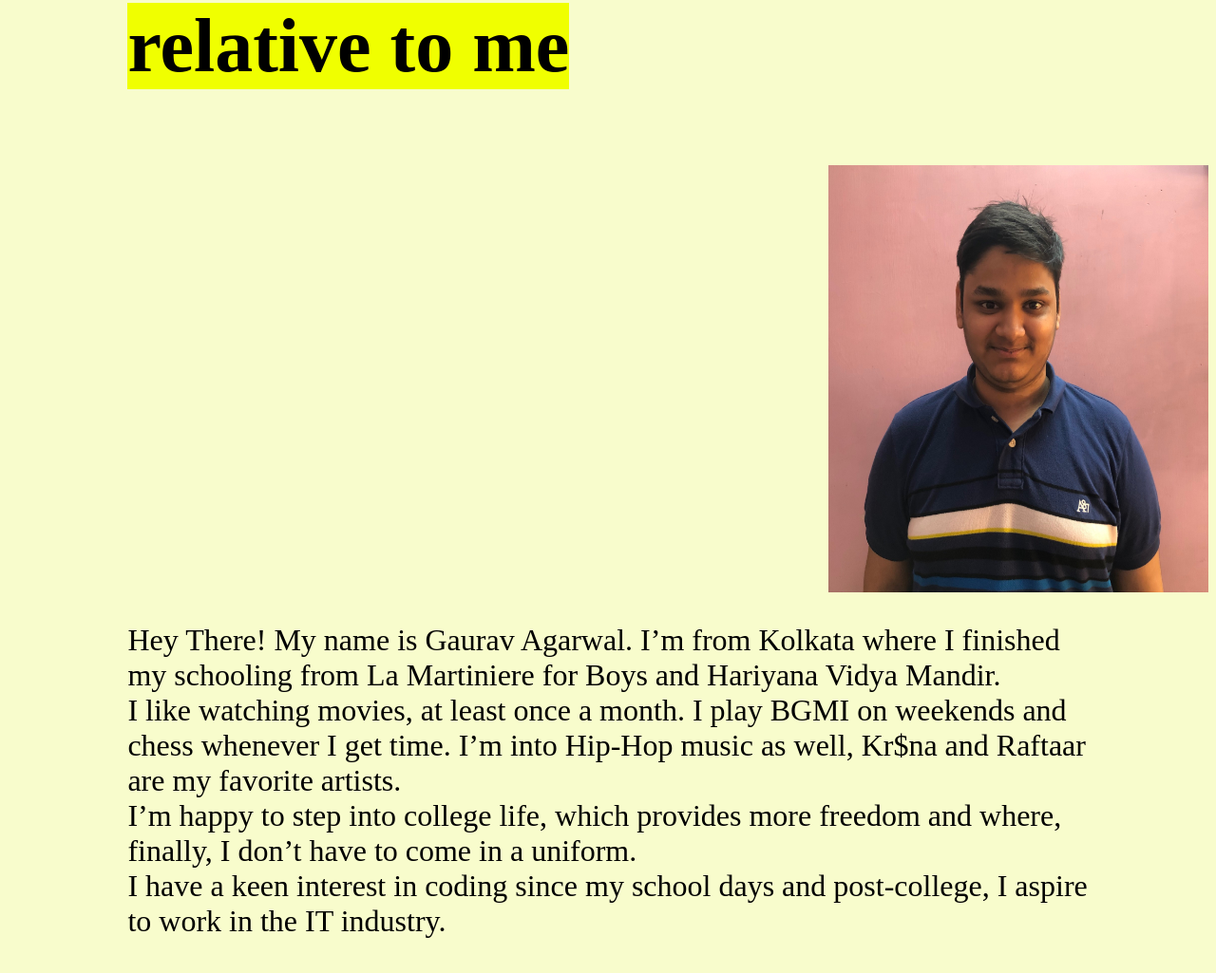
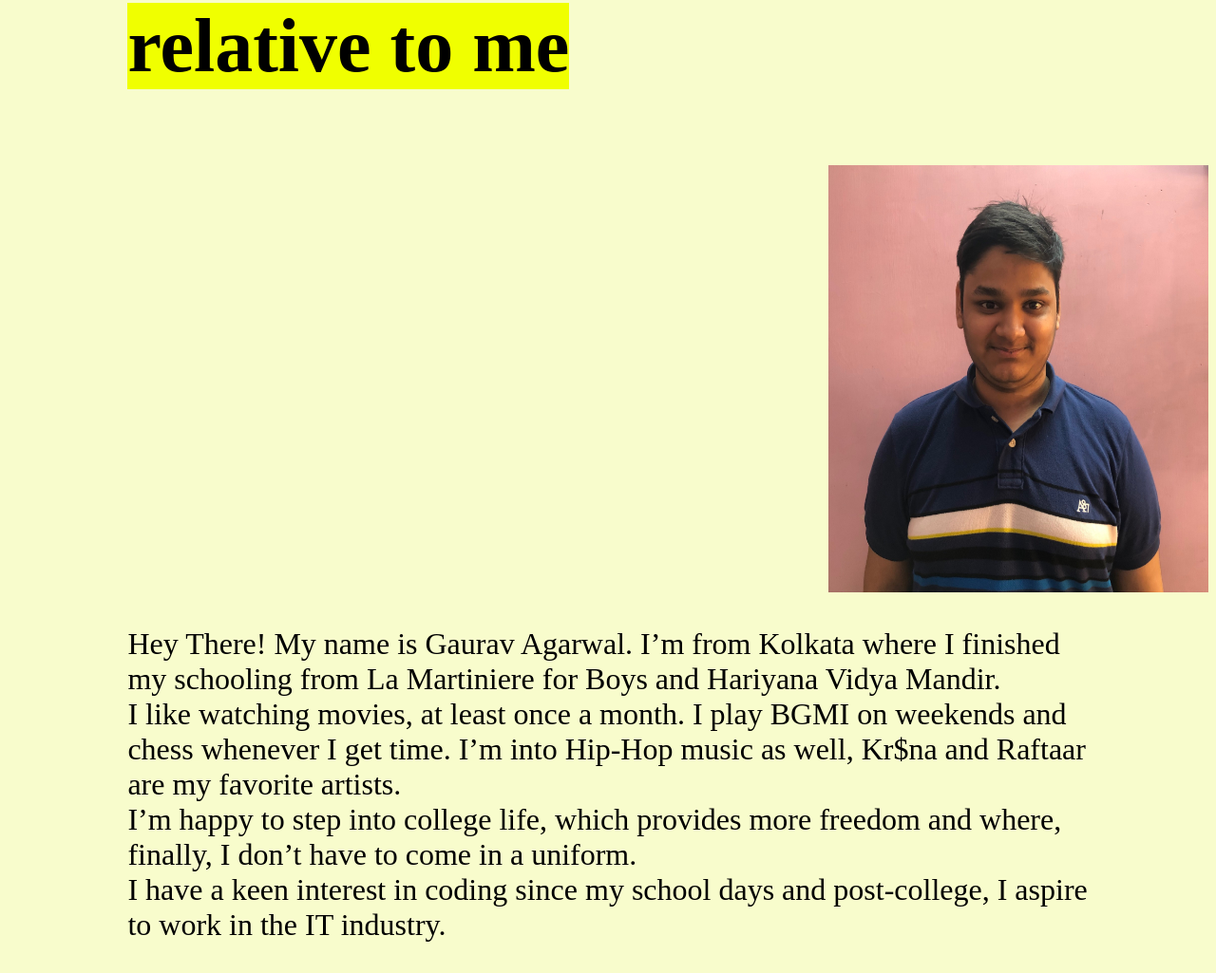
Before and after one commit to Gaurav232003/portfolio-website, a plain HTML site: page index.html in a window 1280 px wide. Shown: the part 826-1851 px from the top of the page at 95% size. Drawn offline with Linux system fonts and the light colour scheme.

Commit message:
Update portfolio.css

```diff
--- a/portfolio.css
+++ b/portfolio.css
@@ -122,11 +122,14 @@ div > .blackback2 {
   margin-left: 10%;
   font-size: 200%;
   margin-right: 10%;
+}
+.para
+{
   float:left;
 }
-.image {
-
-  float: right;
+.img
+{
+  float:right;
 }
 #circle:hover {
   width: 150px;
```
